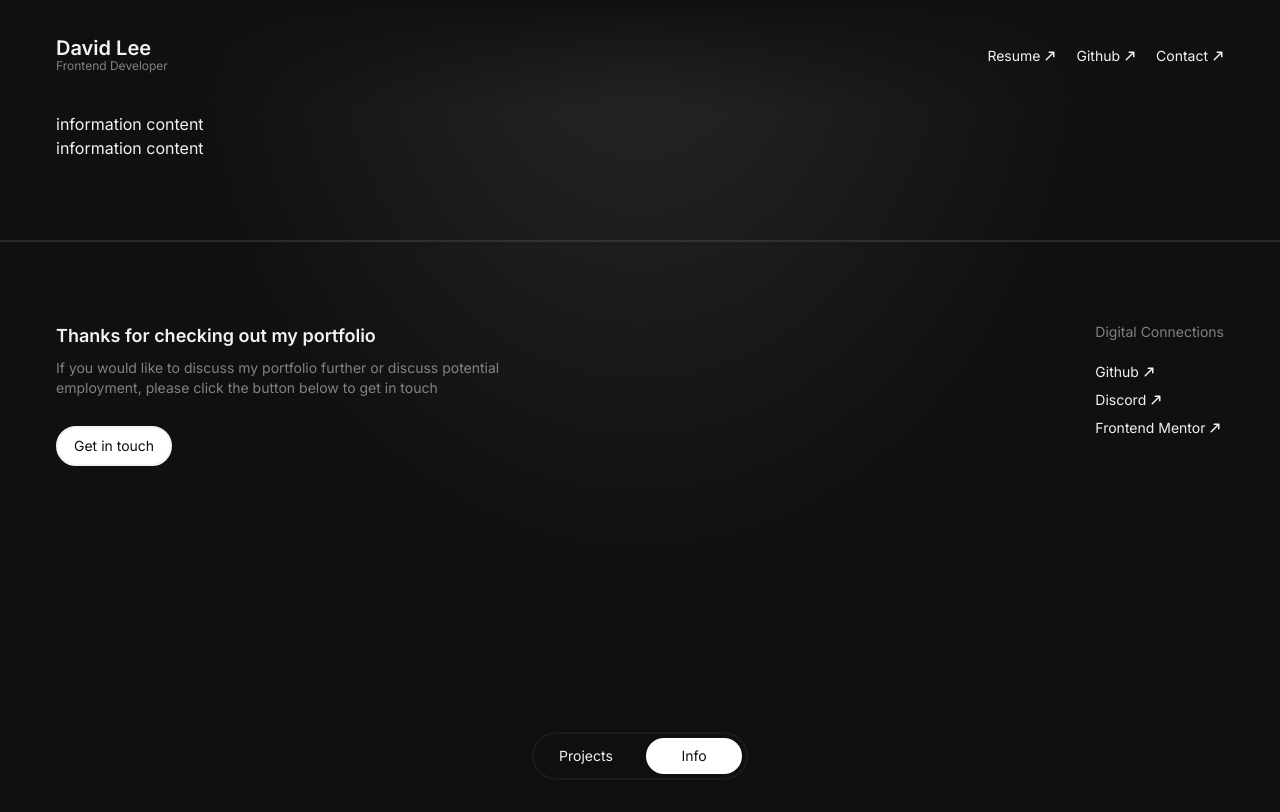
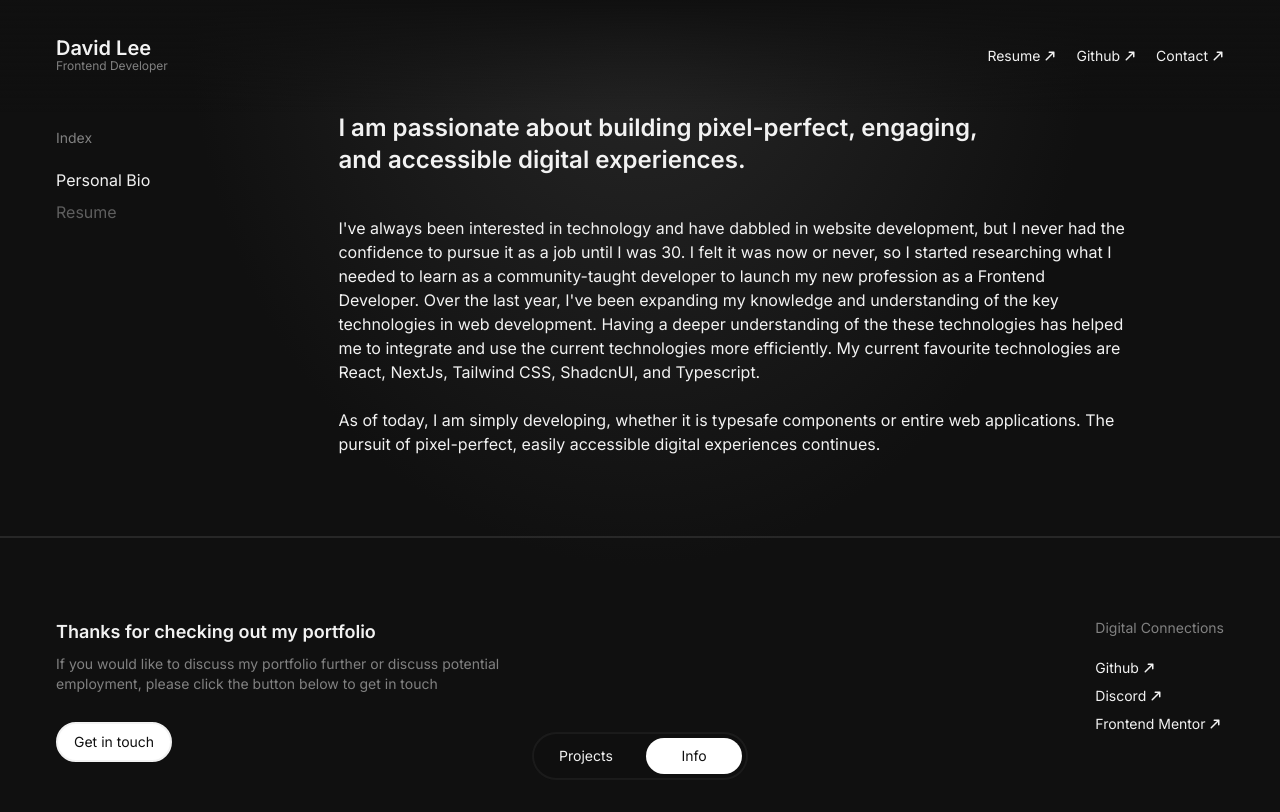
Before and after one commit to DLee1993/Portfolio, a Next.js app: page /info in a window 1280 px wide. Shown: the top 812 px of the page. Built offline with nearby package versions, Linux system fonts and the light colour scheme.

Commit message:
added text content

```diff
--- a/app/(pages)/info/page.tsx
+++ b/app/(pages)/info/page.tsx
@@ -1,10 +1,81 @@
 "use client";
 
+import { useState } from "react";
+import { motion } from "framer-motion";
+
 export default function Page() {
+    const [tab, setTab] = useState<number>(1);
+
+    const updateTabs = (id: number) => {
+        setTab(id);
+    };
     return (
-        <section>
-            <p>information content</p>
-            <p>information content</p>
+        <section className="relative flex flex-col md:flex-row gap-y-4 md:gap-x-10">
+            <aside className="sticky top-0 border-b-2 md:border-none border-csFadedWhite/10 py-4 min-w-36">
+                <h3 className="text-csFadedWhite hidden md:block text-sm">Index</h3>
+                <ul className="mt-5 flex flex-row md:flex-col gap-x-2 md:gap-y-2">
+                    <li
+                        onClick={() => updateTabs(1)}
+                        className={`cursor-pointer ${
+                            tab === 1 ? "text-csWhite" : "text-csFadedWhite/35"
+                        }`}
+                    >
+                        Personal Bio
+                    </li>
+                    <li
+                        onClick={() => updateTabs(2)}
+                        className={`cursor-pointer ${
+                            tab === 2 ? "text-csWhite" : "text-csFadedWhite/35"
+                        }`}
+                    >
+                        Resume
+                    </li>
+                </ul>
+            </aside>
+            <section id="content container" className="w-full">
+                <motion.section
+                    initial={{ opacity: 0, y: 10 }}
+                    animate={{ opacity: tab === 1 ? 1 : 0, y: tab === 1 ? 0 : 10 }}
+                    id="biography"
+                    className={tab === 1 ? "block" : "hidden"}
+                >
+                    <article className="w-4/5 mx-auto">
+                        <h3 className="text-2xl w-5/6 font-semibold">
+                            I am passionate about building pixel-perfect, engaging, and accessible
+                            digital experiences.
+                        </h3>
+                        <p className="mt-10">
+                            I&apos;ve always been interested in technology and have dabbled in
+                            website development, but I never had the confidence to pursue it as a
+                            job until I was 30. I felt it was now or never, so I started researching
+                            what I needed to learn as a community-taught developer to launch my new
+                            profession as a Frontend Developer. Over the last year, I&apos;ve been
+                            expanding my knowledge and understanding of the key technologies in web
+                            development. Having a deeper understanding of the these technologies has
+                            helped me to integrate and use the current technologies more
+                            efficiently. My current favourite technologies are React, NextJs,
+                            Tailwind CSS, ShadcnUI, and Typescript.
+                        </p>
+                        <br />
+                        <p>
+                            As of today, I am simply developing, whether it is typesafe components
+                            or entire web applications. The pursuit of pixel-perfect, easily
+                            accessible digital experiences continues.
+                        </p>
+                    </article>
+                </motion.section>
+                <motion.section
+                    initial={{ opacity: 0, y: 10 }}
+                    animate={{ opacity: tab === 2 ? 1 : 0, y: tab === 2 ? 0 : 10 }}
+                    id="resume"
+                    className={tab === 2 ? "block" : "hidden"}
+                >
+                    <article className="w-3/4 mx-auto">
+                        <h3 className="text-2xl w-5/6 font-semibold">Curriculum vitae</h3>
+                        <p className="mt-10">resume content</p>
+                    </article>
+                </motion.section>
+            </section>
         </section>
     );
 }
```
